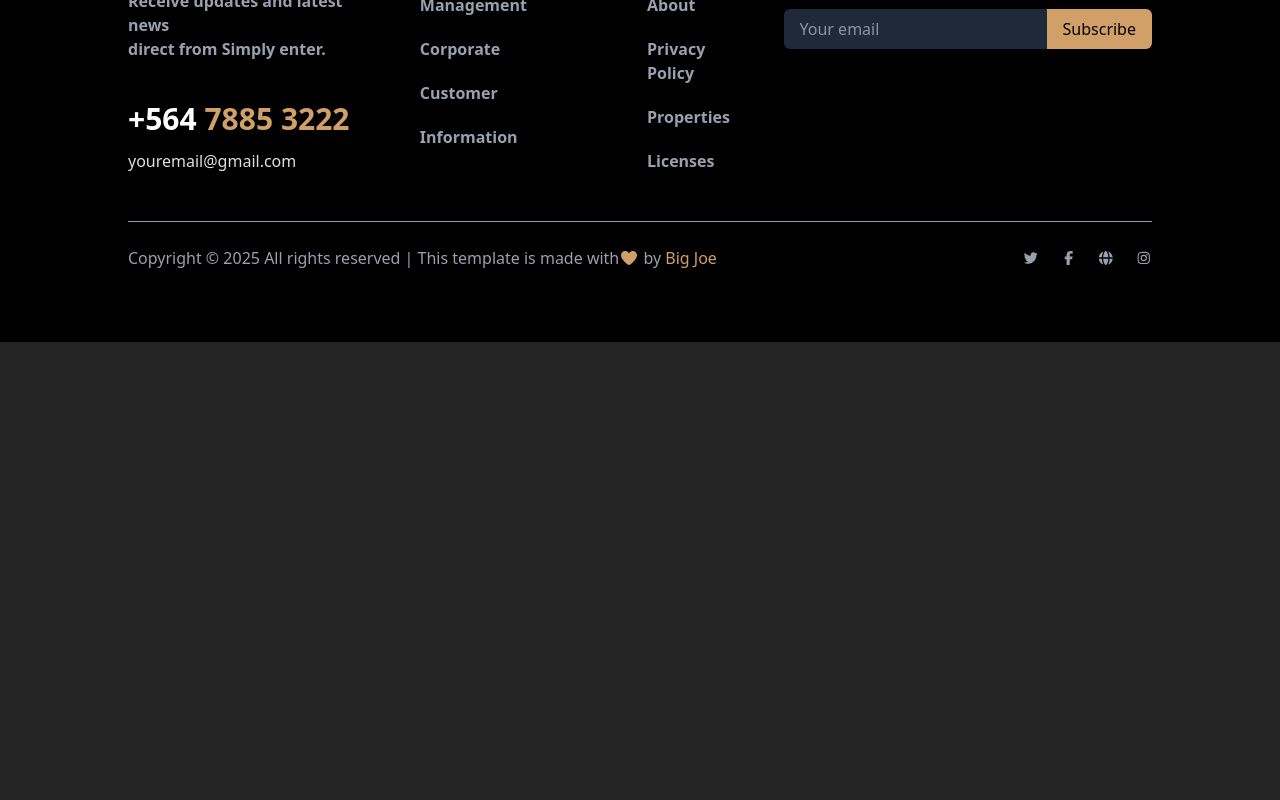
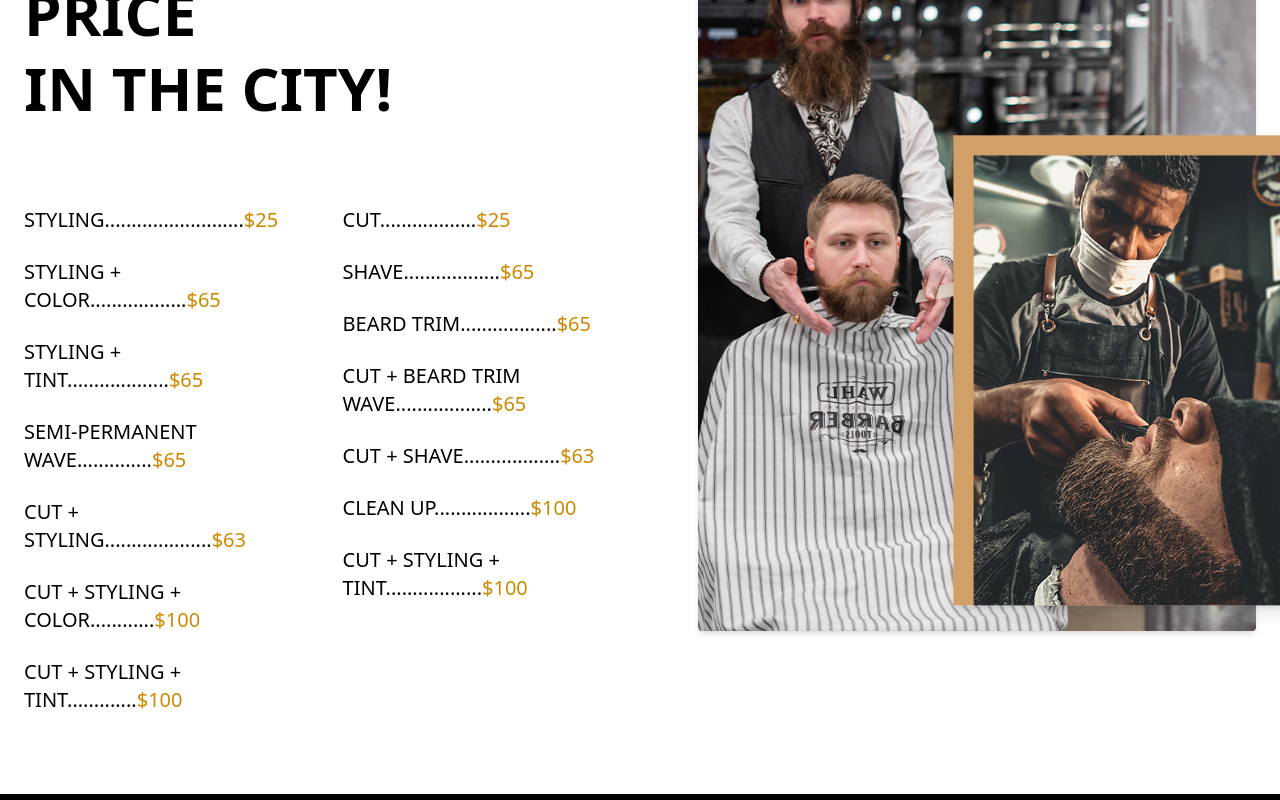
Before and after one commit to Majorbangz88/barber_styles, a React (Vite) app: page / in a window 1280 px wide. Shown: the part 3880-4680 px from the top of the page. Before the commit the page ends 4222 px from the top, so only its background shows below. Built offline with nearby package versions, Linux system fonts and the light colour scheme.

Commit message:
update: pricing section component added

```diff
--- a/src/pages/home/Home.jsx
+++ b/src/pages/home/Home.jsx
@@ -3,6 +3,8 @@ import Hero from './Hero'
 import AboutSection from './AboutSection'
 import ServicesSecton from './ServicesSecton'
 import TeamsSection from './TeamsSection'
+import PricingSection from './PricingSection'
+import ImageGallery from './ImageGallery'
 
 const Home = () => {
   return (
@@ -11,6 +13,8 @@ const Home = () => {
       <AboutSection />
       <ServicesSecton />
       <TeamsSection />
+      <PricingSection />
+      <ImageGallery />
       {/* HOME: I am the legendary home page! */}
     </div>
   )
--- /dev/null
+++ b/src/pages/home/ImageGallery.jsx
@@ -0,0 +1,11 @@
+import React from 'react'
+
+const ImageGallery = () => {
+  return (
+    <div>
+
+    </div>
+  )
+}
+
+export default ImageGallery
--- /dev/null
+++ b/src/pages/home/PricingSection.jsx
@@ -0,0 +1,117 @@
+import React from 'react';
+import PricingImg1 from '../../assets/pricing1.png';
+import PricingImg2 from '../../assets/pricing2.png';
+
+const PricingSection = () => {
+  return (
+    <div className='flex flex-col md:flex-row justify-center gap-16 md:items-center lg:items-center bg-white py-20 px-6'>
+
+      <div className='flex flex-col gap-20 items-center md:items-start'>
+        <div className='flex flex-col gap-6 text-center md:text-left'>
+          <p className='font-oswald font-semibold text-2xl text-black'>
+            OUR BEST PRICING
+          </p>
+          <p className='font-bold text-4xl md:text-6xl text-black leading-tight'>
+            WE PROVIDE BEST PRICE <br /> IN THE CITY!
+          </p>
+        </div>
+
+        <div className='flex flex-col md:flex-row justify-between w-full gap-12'>
+          <div>
+            <ul className='flex flex-col gap-6'>
+              <li className='text-black font-oswald text-xl'>
+                STYLING..........................
+                <span className='text-yellow-600'>$25</span>
+              </li>
+              <li className='text-black font-oswald text-xl'>
+                STYLING + COLOR..................
+                <span className='text-yellow-600'>$65</span>
+              </li>
+              <li className='text-black font-oswald text-xl'>
+                STYLING + TINT...................
+                <span className='text-yellow-600'>$65</span>
+              </li>
+              <li className='text-black font-oswald text-xl'>
+                SEMI-PERMANENT WAVE..............
+                <span className='text-yellow-600'>$65</span>
+              </li>
+              <li className='text-black font-oswald text-xl'>
+                CUT + STYLING....................
+                <span className='text-yellow-600'>$63</span>
+              </li>
+              <li className='text-black font-oswald text-xl'>
+                CUT + STYLING + COLOR............
+                <span className='text-yellow-600'>$100</span>
+              </li>
+              <li className='text-black font-oswald text-xl'>
+                CUT + STYLING + TINT.............
+                <span className='text-yellow-600'>$100</span>
+              </li>
+            </ul>
+          </div>
+
+          <div>
+            <ul className='flex flex-col gap-6'>
+              <li className='text-black font-oswald text-xl'>
+                CUT..................
+                <span className='text-yellow-600'>$25</span>
+              </li>
+              <li className='text-black font-oswald text-xl'>
+                SHAVE..................
+                <span className='text-yellow-600'>$65</span>
+              </li>
+              <li className='text-black font-oswald text-xl'>
+                BEARD TRIM..................
+                <span className='text-yellow-600'>$65</span>
+              </li>
+              <li className='text-black font-oswald text-xl'>
+                CUT + BEARD TRIM WAVE..................
+                <span className='text-yellow-600'>$65</span>
+              </li>
+              <li className='text-black font-oswald text-xl'>
+                CUT + SHAVE..................
+                <span className='text-yellow-600'>$63</span>
+              </li>
+              <li className='text-black font-oswald text-xl'>
+                CLEAN UP..................
+                <span className='text-yellow-600'>$100</span>
+              </li>
+              <li className='text-black font-oswald text-xl'>
+                CUT + STYLING + TINT..................
+                <span className='text-yellow-600'>$100</span>
+              </li>
+            </ul>
+          </div>
+
+        </div>
+      </div>
+
+      <div className="relative w-full max-w-[600px] lg:max-w-none lg:w-auto mt-10 lg:mt-0">
+        <img
+          src={PricingImg1}
+          alt="Barber Working"
+          className="w-full h-auto object-cover rounded shadow-md"
+        />
+
+        <img
+          src={PricingImg2}
+          alt="Close-up Barber"
+          className="
+            absolute
+            right-0 bottom-[20px]
+            w-[60%]
+            sm:w-[60%]
+            md:w-[45%]
+            lg:w-[65%]
+            lg:bottom-[25px]
+            lg:right-[-60px]
+            shadow-lg
+            z-10
+          "
+        />
+      </div>
+    </div>
+  );
+};
+
+export default PricingSection;
```
Also changed, not shown: src/assets/pricing1.png (added), src/assets/pricing2.png (added).
